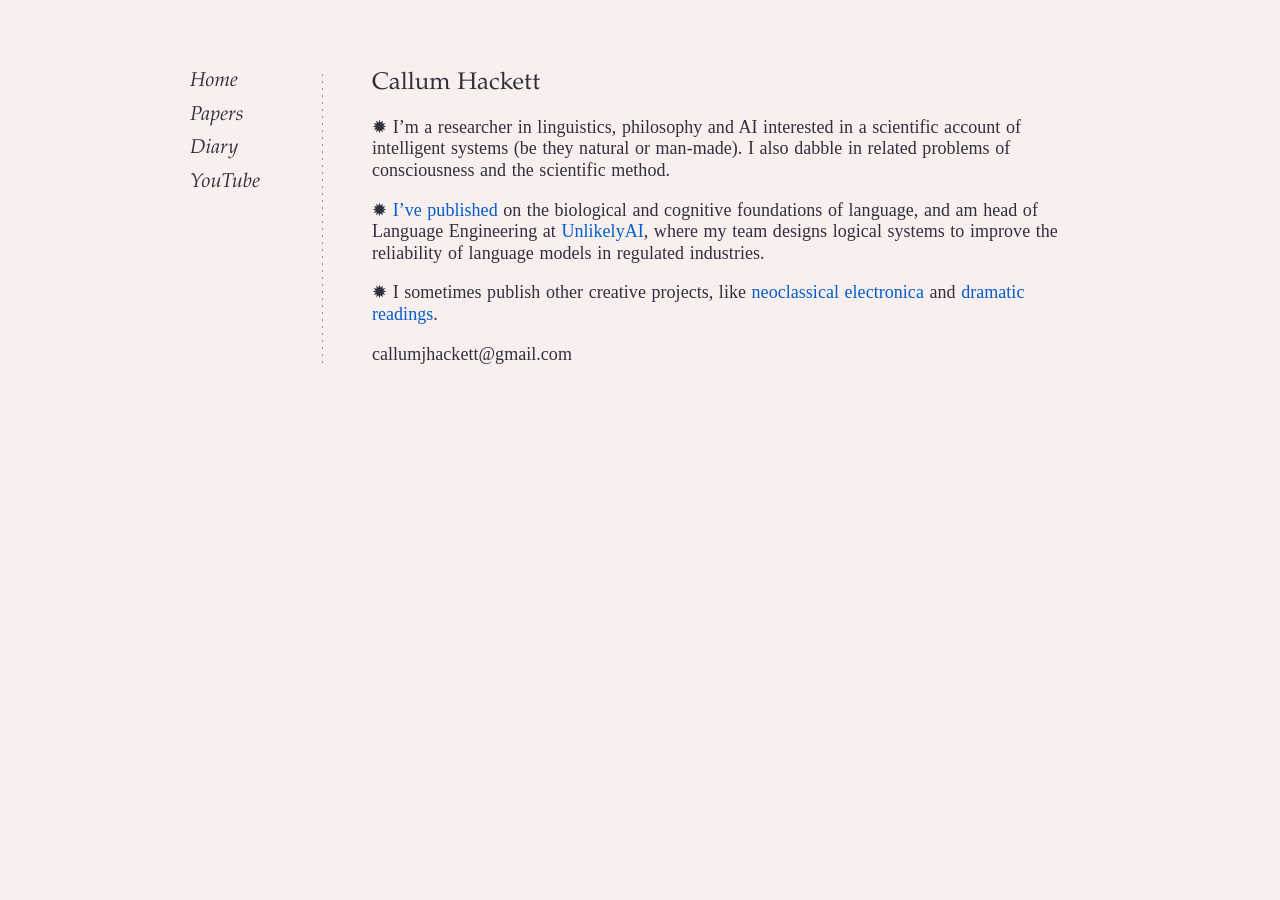
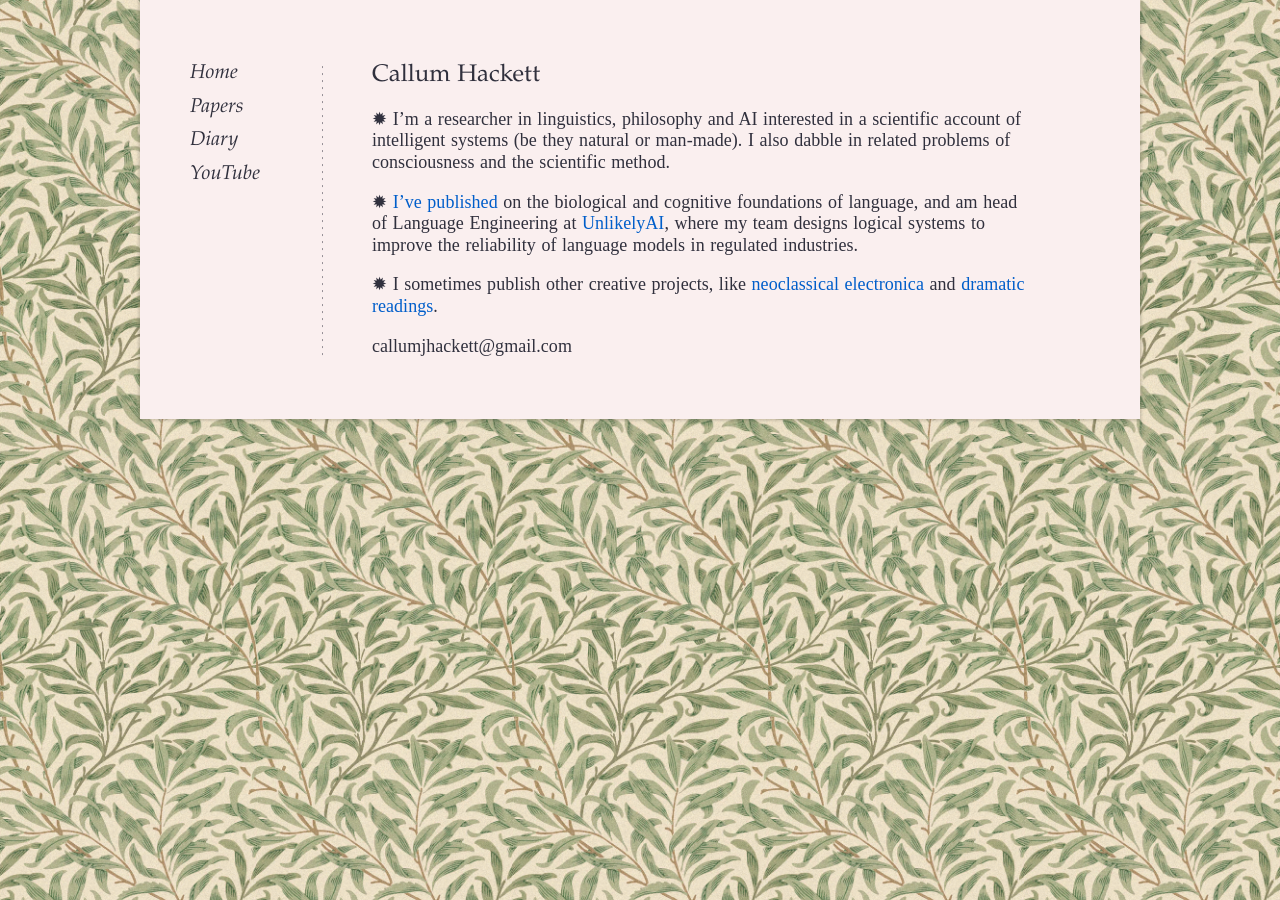
Before and after one commit to callumhackett/callumhackett.github.io, a Jekyll site: the page built from index.md, in a window 1280 px wide. Built offline with Jekyll 4.4.1, drawn with Linux system fonts in a browser that asks for light colours; some web fonts are replaced.

Commit message:
updated content

```diff
--- a/assets/css/core.css
+++ b/assets/css/core.css
@@ -1,10 +1,15 @@
 /* Structural elements */
 body {
+   background-image: url('/assets/images/morris.png');
    background-color: var(--warm-white);
+   background-repeat: repeat;
+   background-attachment: fixed;
+   background-size: 20%;
    display: flex;
    justify-content: center;
 }
 #body-grid {
+    background-color: var(--warm-white);
     display: flex;
     box-sizing: border-box;
 }
@@ -186,14 +191,13 @@ audio {
 }
 
 @media (min-width: 900px) {
-    body {
-        background-size: 100%;
-    }
     #body-grid {
         width: var(--max-content-width);
         position: absolute;
         flex-direction: row;
-        padding: 62px 0;
+        top: 0;
+        padding: 62px 50px;
+        box-shadow: 0px 0px 2px 2px rgba(0, 0, 0, 0.125);
     }
     #body-content {
         background-image: linear-gradient(rgba(var(--soft-black), 0.5) 25%, rgba(0, 0, 0,0) 0%);
@@ -206,7 +210,7 @@ audio {
     #navigation {
         flex-direction: column;
         row-gap: 12px;
-        padding: 0 62px 0 50px;
+        padding: 0 62px 0 0;
     }
 }
 
```
Also changed, not shown: assets/images/morris.png (added).
